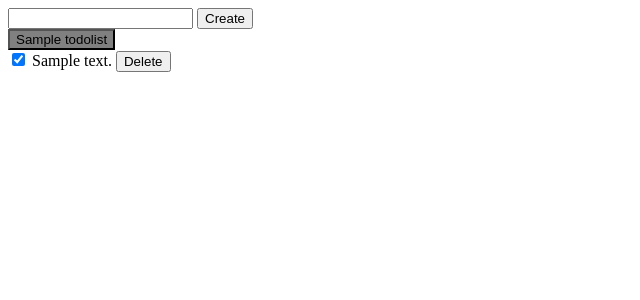
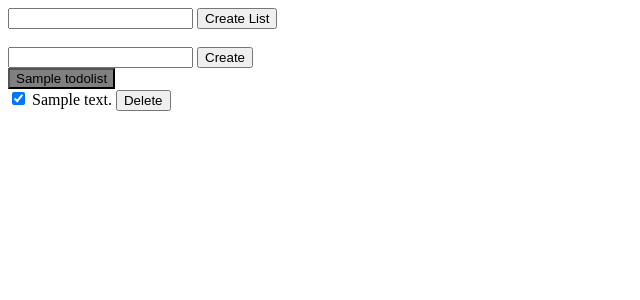
Before and after one commit to utkarsshhh/todoapp, a Flask app: page /todolist/1 in a window 1280 px wide. Shown: the top 300 px of the page, without its empty margins (0-640 px from the left). Run offline with Flask 3, Linux system fonts and the light colour scheme; tables that the repository leaves empty hold one stand-in row (values such as "Sample post"); some libraries are stand-ins or nearby versions.

Commit message:
add feature: list creation

```diff
--- a/app.py
+++ b/app.py
@@ -14,7 +14,7 @@ migrate = Migrate(app, db)
 
 class TodoList(db.Model):
     __tablename__ = 'todolists'
-    id = db.Column(db.Integer,primary_key = True)
+    id = db.Column(db.Integer,primary_key = True,autoincrement = True)
     name = db.Column(db.String(),nullable= False)
     todos = db.relationship('Todo',backref = 'list',lazy = True)
 
@@ -36,6 +36,26 @@ class Todo(db.Model):
 # with app.app_context():
 #     db.create_all()
 
+@app.route('/todos/create_list',methods= ['POST'])
+def create_list():
+    error = False
+    body = {}
+    try:
+        list_name = request.get_json()['list_name']
+        list = TodoList(name = list_name)
+        db.session.add(list)
+        db.session.commit()
+        body['list_name'] = list.list_name
+    except:
+        db.session.rollback()
+        error = True
+        print (sys.exc_info())
+    finally:
+        db.session.close()
+    if (error):
+        abort(400)
+    else:
+        return jsonify(body)
 
 @app.route('/todos/create',methods = ['POST'])
 def create_todo():
@@ -116,6 +136,7 @@ def get_list(list_id):
                                                "todos":todos})
 
 
+
 @app.route('/')
 def index():
     return redirect(url_for('get_list',list_id = 1))
--- a/templates/index.html
+++ b/templates/index.html
@@ -30,6 +30,12 @@
     <title>TODO App</title>
   </head>
   <body>
+
+    <form id = 'listform'>
+      <input type = 'text' id = 'list_name' name = 'list_name' />
+      <input type = 'submit' value = 'Create List' />
+    </form>
+    <br>
     <form id="form">
       <input type="text" id="description" name="description" />
       <input type="submit" value="Create" />
@@ -72,7 +78,7 @@
       const checkboxes = document.querySelectorAll(".check-completed");
       const buttons = document.querySelectorAll(".delete");
       const listNames = document.querySelectorAll(".list-name")
-      console.log(listNames)
+      console.log("listnames  ",listNames)
       for(let i =0;i<listNames.length;i++){
         const listName = listNames[i]
         console.log("listname ",listName.dataset)
@@ -120,6 +126,34 @@
         };
       }
 
+      document.getElementById("listform").onsubmit = function (e) {
+        e.preventDefault();
+        fetch("/todos/create_list", {
+          method: "POST",
+          body:JSON.stringify({
+            list_name:document.getElementById("list_name").value,
+          }),
+          headers:{
+            "Content-Type": "application/json",
+          }
+        })
+        .then(function (response){
+          return response.json()
+        })
+        .then(function (jsonResponse){
+          const bItem = document.createElement("BUTTON");
+          bItem.innerHTML = jsonResponse['list_name']
+          document.getElementById("lists").appendChild(bItem);
+          document.getElementById("error").className = "hidden";
+
+        })
+        .catch(function () {
+            document.getElementById("error").className = "";
+          });
+
+      }
+
+
       document.getElementById("form").onsubmit = function (e) {
         e.preventDefault();
         // const queryString = window.location.search
```
